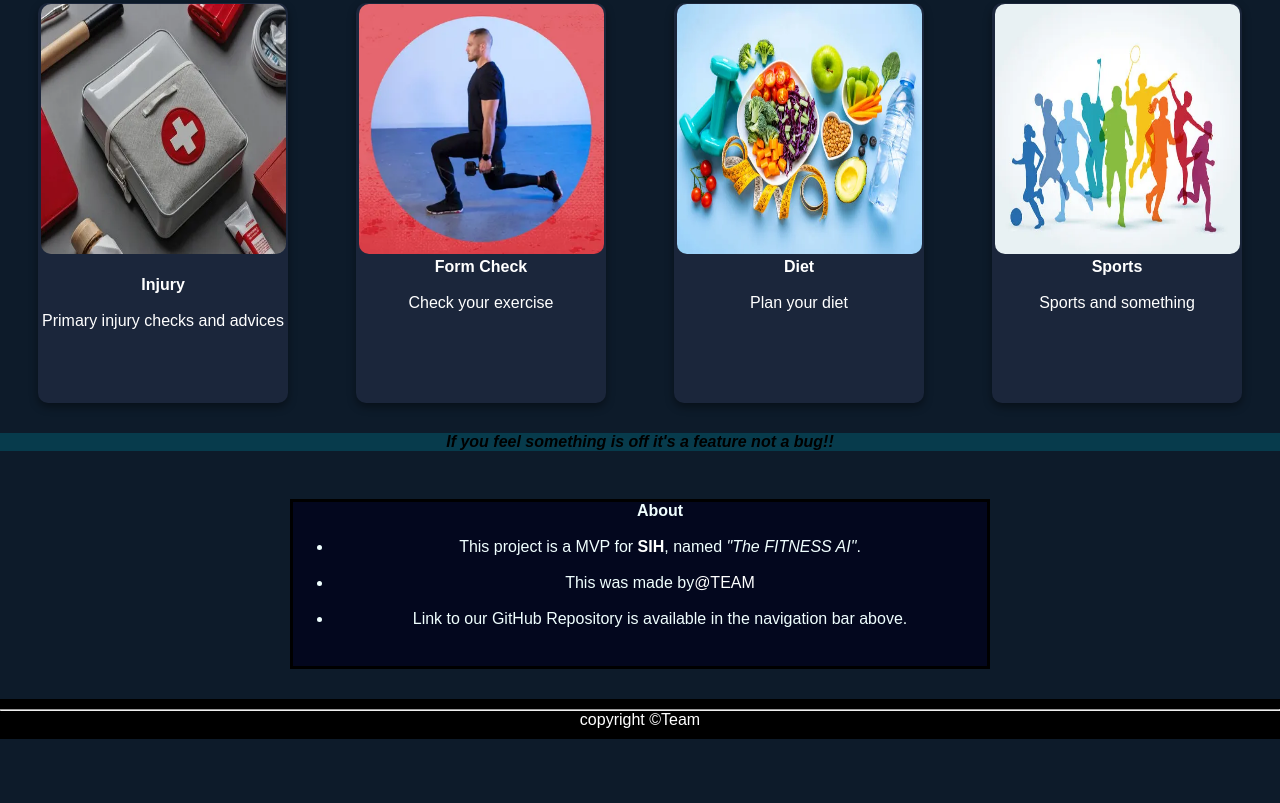
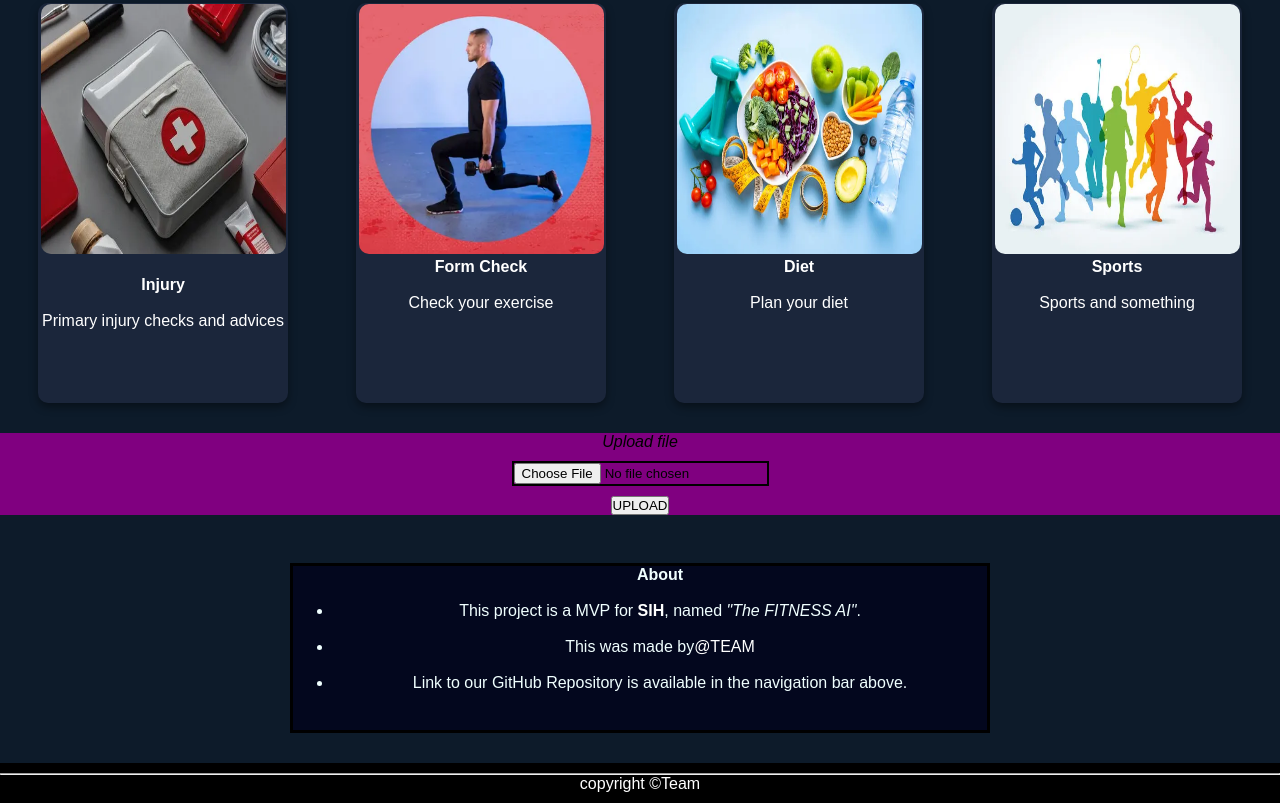
Before and after one commit to Asavare/sihrepository, a plain HTML site: page index.html in a window 1280 px wide. Shown: the part 589-1392 px from the top of the page. Before the commit the page ends 1328 px from the top, so only its background shows below. Drawn offline with Linux system fonts and the light colour scheme.

Commit message:
added file upload feature

```diff
--- a/frontend/style.css
+++ b/frontend/style.css
@@ -104,15 +104,23 @@ flex-wrap: wrap;
 box-shadow: 0 4px 8px rgba(0,0,0,0.4);
 border-radius: 10px;
 }
-.quote{
+.upload{
     text-align: center;
-    background-color:  #073b4c;
+    background-color:  purple;
     height: auto;
     display: flex;
-    justify-content: space-evenly;
+    justify-content: center;
     font-style: italic;
     color:black;
 }
+.upload input{
+border:2px solid black;
+margin:10px;
+}
+button:hover{
+cursor: pointer;
+}
+
 .about{
     border: 3px solid black;
     margin: 5px;
--- a/index.html
+++ b/index.html
@@ -14,7 +14,6 @@
         <div class="head"><pre><strong>                                   The Fitness AI</strong></pre></div>
         <div class="ref">
         <a href="https://github.com/Asavare/sihrepository" target="_blank" rel="noreferrer"><i class="fa-brands fa-github"></i>Github</a>
-        <a href="https://www.linkedin.com/in/harsh-dubey-377971308" target="_blank" rel="noreferrer"><i class="fa-brands fa-linkedin-in"></i>LinkedIn</a>
         </div>
     </div>
 </header>
@@ -56,8 +55,13 @@
         </div>
     </div>
 </div>
-<div class="quote">
-    <b><em>If you feel something is off it's a feature not a bug!!</em></b>
+<div class="upload">
+    <form action="frontend/function.js" method="post" enctype="multipart/form-data">
+        <label for="file">Upload file</label><br>
+        <input type="file" id="file" name="file">
+        <br>
+        <button type="submit">UPLOAD</button>
+    </form>
 </div><br>
 <div class="about">
 <b>About</b><br><br>
```
